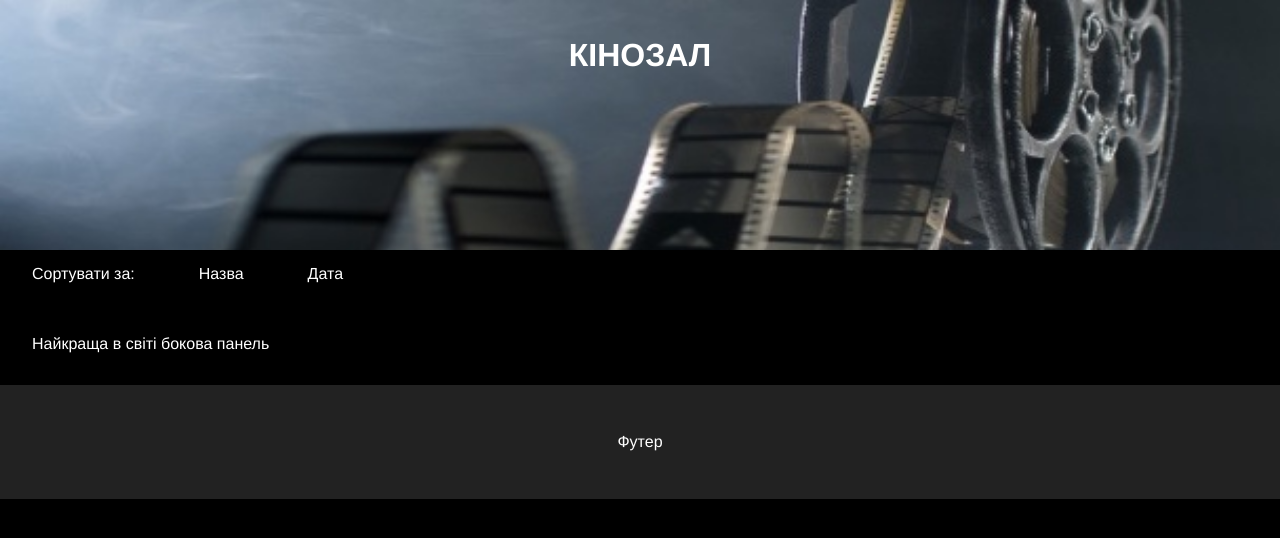
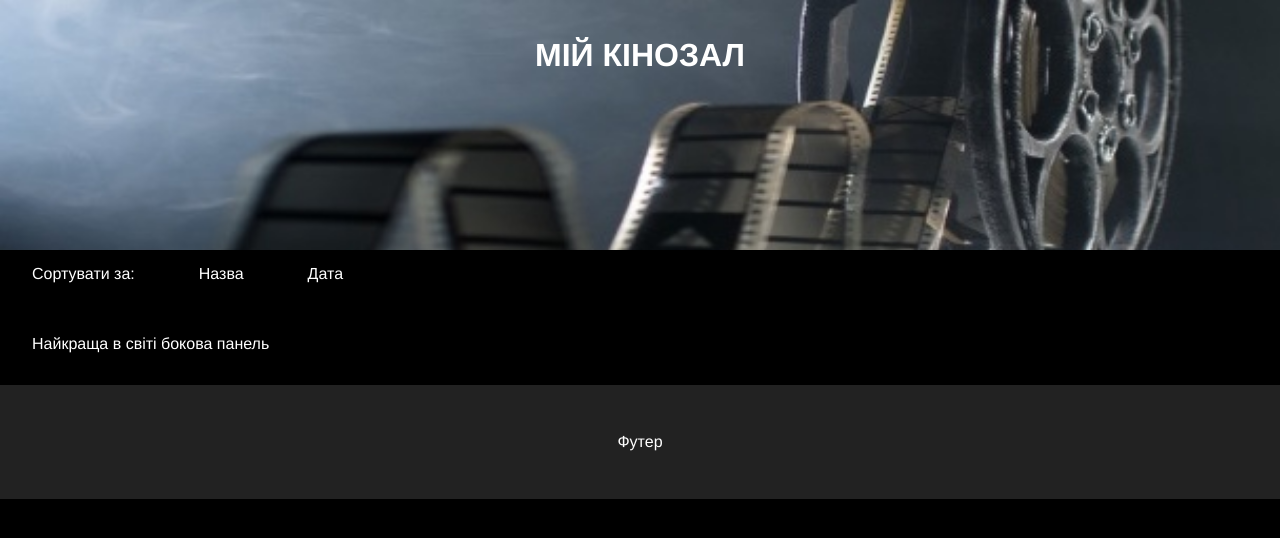
Before and after one commit to ViktorAfk/front-end, a plain HTML site: page index.html in a window 1280 px wide. Drawn offline with Linux system fonts and the light colour scheme; no server answers.

Commit message:
update header

```diff
--- a/index.html
+++ b/index.html
@@ -10,7 +10,7 @@
   <body>
     <div class="container">
       <header class="header">
-        <h1 class="header__title">Кінозал</h1>
+        <h1 class="header__title">Mій кінозал</h1>
       </header>
       <nav class="sort" id="sort">
         <div class="burger" onclick="toggleMobileMenu()">
```
